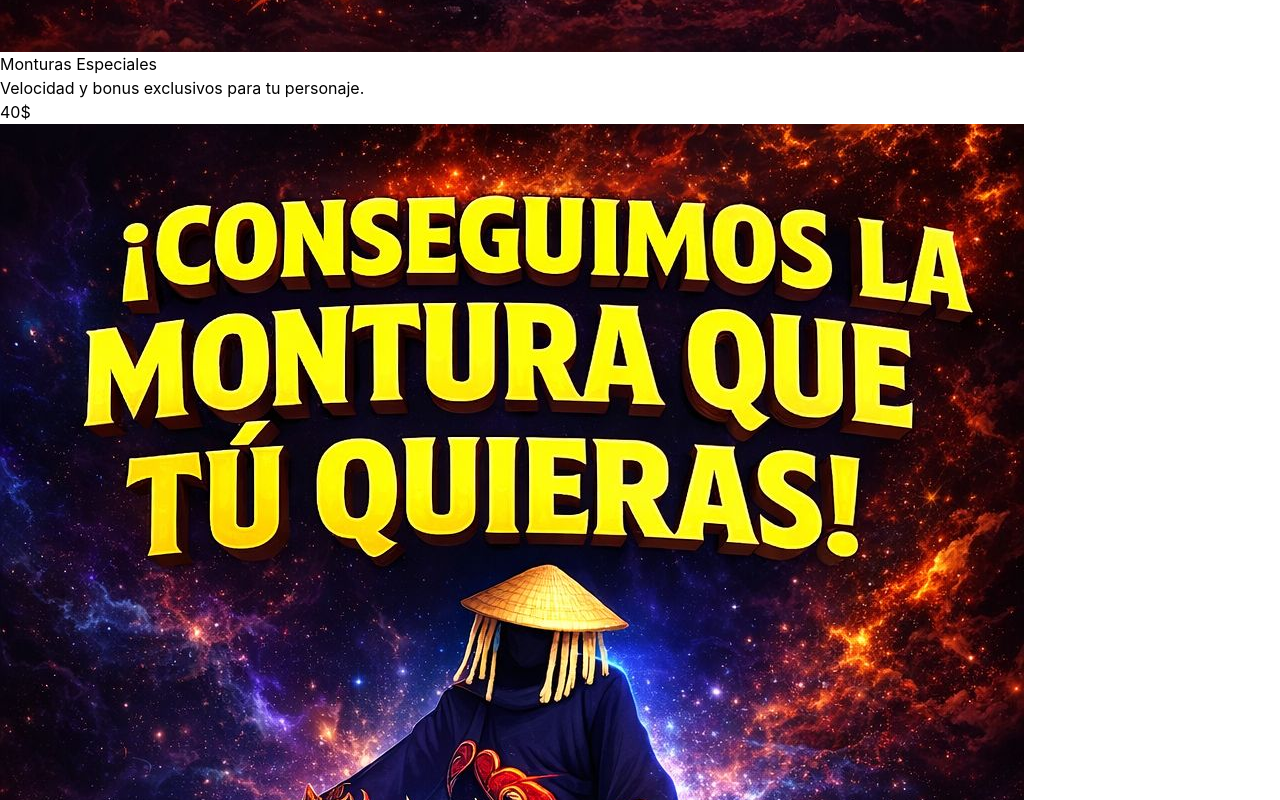
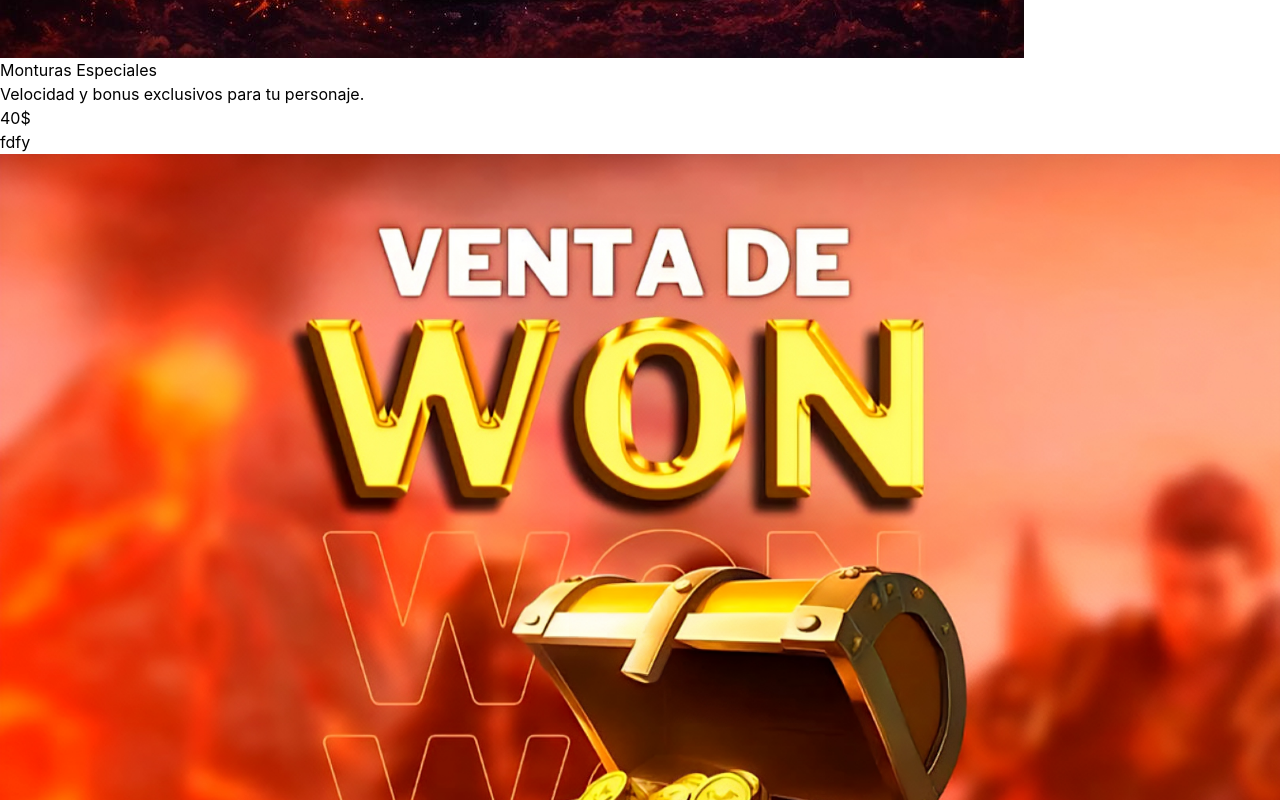
Before and after one commit to bajanchis20-png/EBGAMING-SHOP, a SvelteKit app: page /catalogo in a window 1280 px wide. Shown: the part 1580-2380 px from the top of the page. Built offline with nearby package versions, Linux system fonts and the light colour scheme.

Commit message:
nuevas tarjetas

```diff
--- /dev/null
+++ b/src/lib/components/Nuevatarjeta.svelte
@@ -0,0 +1,19 @@
+<script>
+    let{titulo,img,precio,descripcion}= $props()
+</script>
+
+<div>
+    <div>
+        <p>oferta destacada</p>
+        <img src={img} alt="" />
+    </div>
+    <div>
+        <p>{titulo}</p>
+        <p>{descripcion}</p>
+        <div>
+            <p>{precio}</p>
+            <p>Stock disponible</p>
+        </div>
+        <button>comprar por whatsapp</button>
+    </div>
+</div>
--- a/src/lib/components/Tarjetacatalogo.svelte
+++ b/src/lib/components/Tarjetacatalogo.svelte
@@ -4,14 +4,16 @@
 
 <div>
 
-    <img src="/monturas.jpg" alt="" />
+    <img src={img} alt="" />
 
     <div>
         <p>{titulo}</p>
         <p>{descripcion}</p>
         <div>
             <p>{precio}$</p>
-            <button><img src={img} alt=""></button>
+            <button>
+                fdfy
+            </button>
         </div>
     </div>
 </div>
--- a/src/routes/+layout.svelte
+++ b/src/routes/+layout.svelte
@@ -1,7 +1,7 @@
 <script lang="ts">
 	import "./layout.css";
 	import favicon from "$lib/assets/favicon.svg";
-import Icon from "@iconify/svelte";
+	import Icon from "@iconify/svelte";
 
 	let { children } = $props();
 </script>
@@ -16,10 +16,13 @@ import Icon from "@iconify/svelte";
 	</div>
 
 	<div>
-		<button>login</button>
+		<button>
+			login
+			<Icon icon="glyphs-poly:user" width={24} height={24} />
+		</button>
 		<button>
 			whatsaap
-			<Icon icon="logos:whatsapp-icon"/>
+			<Icon icon="logos:whatsapp-icon" width={24} height={24} />
 		</button>
 	</div>
 </nav>
@@ -30,4 +33,5 @@ import Icon from "@iconify/svelte";
 		<img src="" alt="" />
 		<p>EBGAMING SHOP</p>
 	</div>
+	<Icon icon="logos:whatsapp-icon" width={24} height={24} />
 </footer>
--- a/src/routes/+page.svelte
+++ b/src/routes/+page.svelte
@@ -1,8 +1,39 @@
+<script>
+    import Nuevatarjeta from "$lib/components/Nuevatarjeta.svelte";
+</script>
+
 <section>
     <img src="/logo.jpg" alt="" />
 
     <div>
         <p>EQUIPATE COMO UN DIOS</p>
-        <p>Los mejores ìtems de metin2 al alcance de tus manos,seguridad,rapidez y confianza</p>
+        <p>
+            Los mejores ìtems de metin2 al alcance de tus
+            manos,seguridad,rapidez y confianza
+        </p>
     </div>
 </section>
+
+<section>
+    <div>
+        <p>Equipamiento de elite</p>
+        <p>VISTA DEL CATALOGO</p>
+    </div>
+    <button>Seccion principal</button>
+
+    <div>
+        <!-- tarjjetas nuevas -->
+        <Nuevatarjeta
+            titulo="Set de energia perfecto DOP"
+            img="/setenergia.jpg"
+            precio={35.0}
+            descripcion="Domina el PVM y genera won masivamente desde nivel 75 hasta 215 con este equipamiento optimizado"
+        ></Nuevatarjeta>
+        <Nuevatarjeta
+            titulo="Set del caos perfecto DOP"
+            img="/setcaos.jpg"
+            precio={75.0}
+            descripcion="el poder definitivo para 215+.No pierdas la oportunidad de ser el top del servidor"
+        ></Nuevatarjeta>
+    </div>
+</section>
--- a/src/routes/catalogo/+page.svelte
+++ b/src/routes/catalogo/+page.svelte
@@ -9,9 +9,29 @@
     </div>
 
     <div>
-        <Tarjetacatalogo precio={40.00} titulo="Monturas Especiales" img="/monturas.jpg" descripcion="Velocidad y bonus exclusivos para tu personaje."/>
-        <Tarjetacatalogo precio={15.00} titulo="Won" img="/won.jpg" descripcion="entrega inmediata en tu servidor preferido"/>
-        <Tarjetacatalogo precio={35.00} titulo="Set de energia" img="/setenergia.jpg" descripcion="Domina el PVM y genera Won masivamente desde nivel 75 hasta 215 con este equipamiento optimizado."/>
-        <Tarjetacatalogo precio={75.00} titulo="Set del caos" img="setcaos.jpg" descripcion="El poder definitivo para niveles 215+ no pierdas la oportunidad de ser TOP en el servidor"/>
+        <Tarjetacatalogo
+            precio={40.0}
+            titulo="Monturas Especiales"
+            img="/monturas.jpg"
+            descripcion="Velocidad y bonus exclusivos para tu personaje."
+        />
+        <Tarjetacatalogo
+            precio={15.0}
+            titulo="Won"
+            img="/won.jpg"
+            descripcion="entrega inmediata en tu servidor preferido"
+        />
+        <Tarjetacatalogo
+            precio={35.0}
+            titulo="Set de energia"
+            img="/setenergia.jpg"
+            descripcion="Domina el PVM y genera Won masivamente desde nivel 75 hasta 215 con este equipamiento optimizado."
+        />
+        <Tarjetacatalogo
+            precio={75.0}
+            titulo="Set del caos"
+            img="/setcaos.jpg"
+            descripcion="El poder definitivo para niveles 215+ no pierdas la oportunidad de ser TOP en el servidor"
+        />
     </div>
 </section>
--- a/src/routes/metodos-de-pago/+page.svelte
+++ b/src/routes/metodos-de-pago/+page.svelte
@@ -1,3 +1,7 @@
+<script>
+    import Icon from "@iconify/svelte";
+
+</script>
 <section>
     <div>
         <p>transsacciones seguras</p>
@@ -27,19 +31,19 @@
 
     <div>
         <div>
-            <img src="/paypal_PNG7.png" alt="" />
+           <Icon icon="logos:paypal" width={24} height={24} />
             <p>Paypal</p>
         </div>
         <div>
-            <img src="/wenster.png" alt="" />
-            <p>Wenster Union</p>
+            <Icon icon="simple-icons:westernunion" width={24} height={24} />
+            <p>Western Union</p>
         </div>
         <div>
             <img src="/ria.webp" alt="" />
             <p>Ria</p>
         </div>
         <div>
-            <img src="/binance.png" alt="">
+             <Icon icon="token-branded:binance" width={24} height={24} />
             <p>Binance</p>
         </div>
     </div>
```
